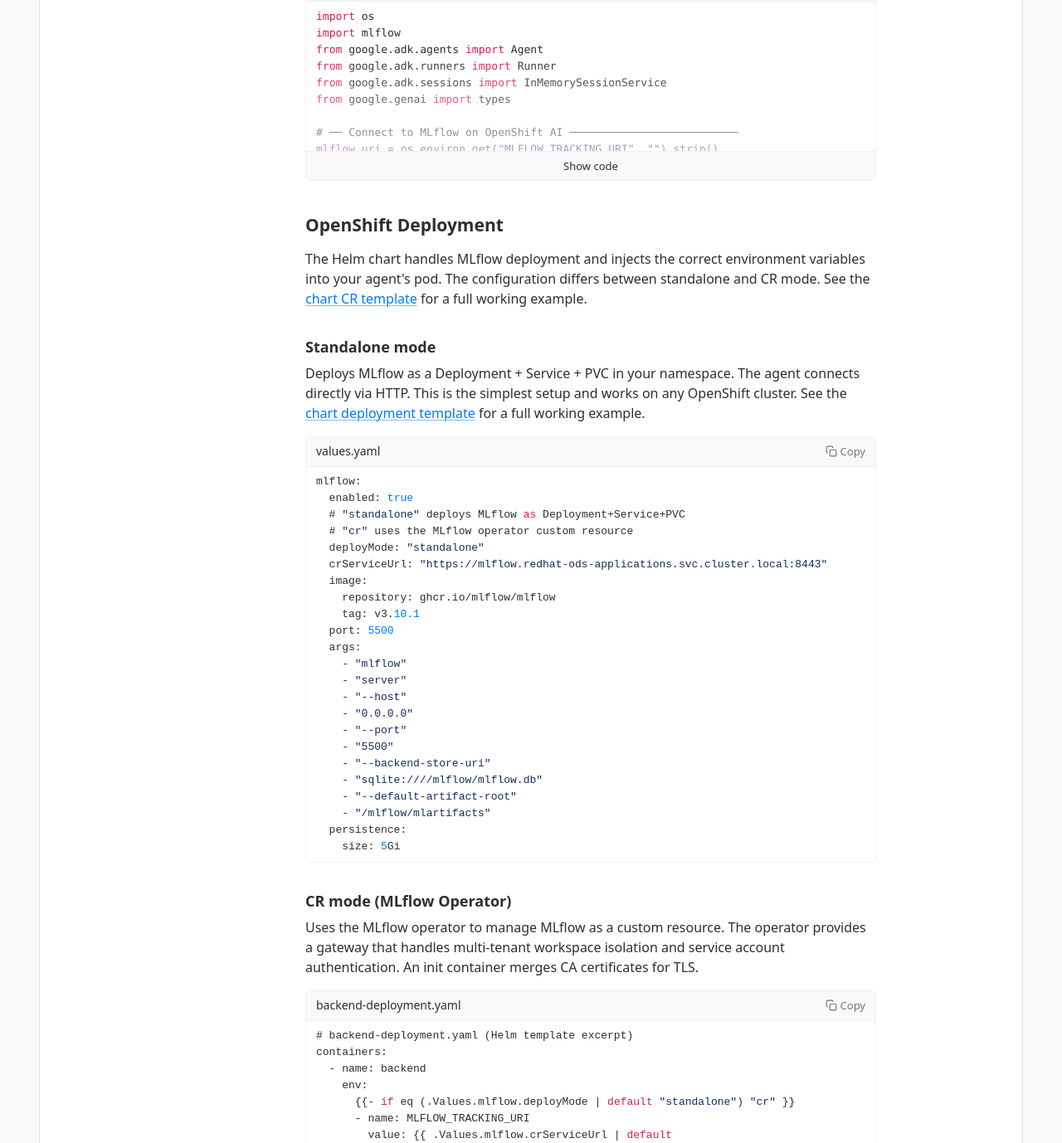
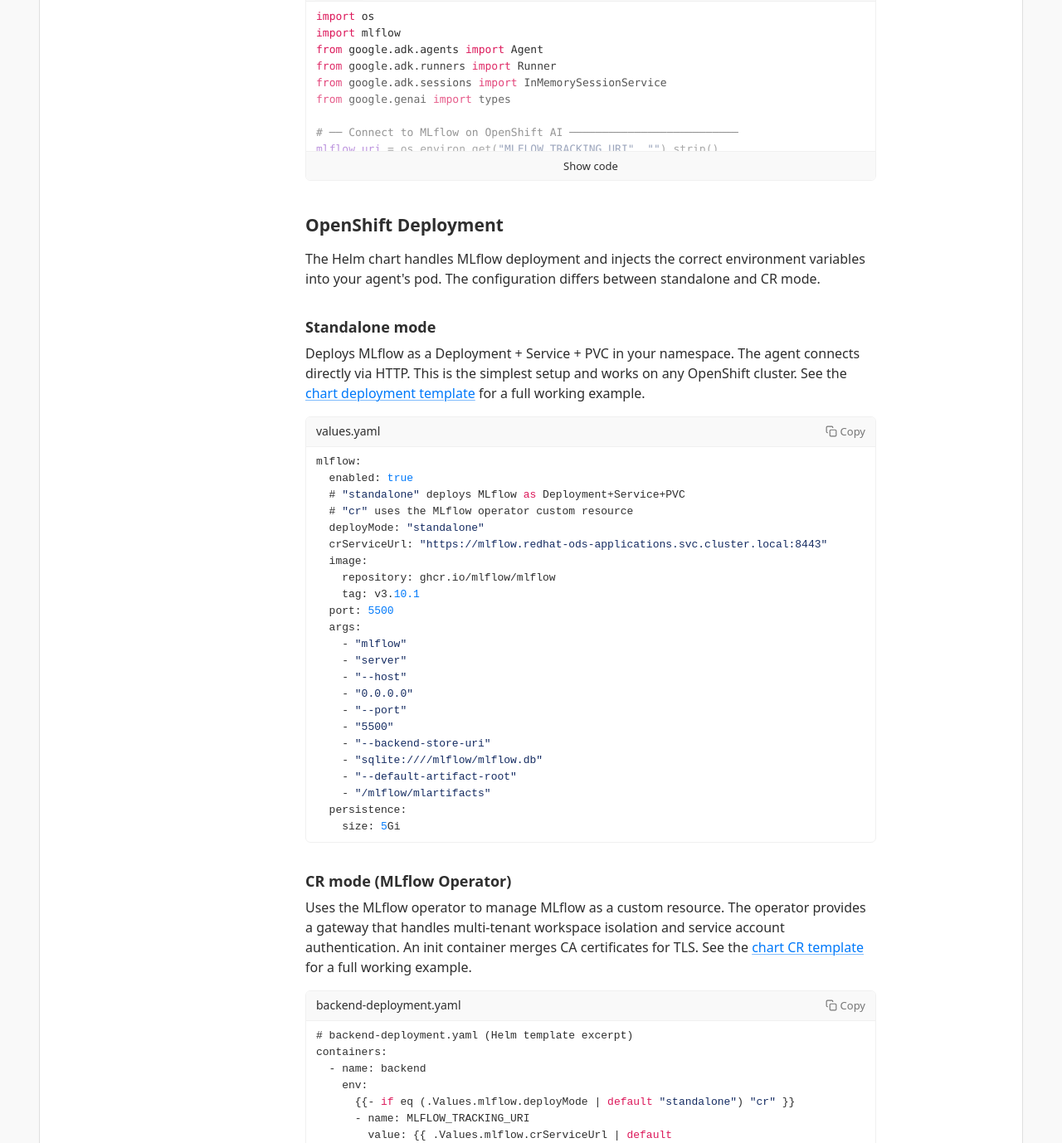
Before and after one commit to eformat/agentops-redhatskills-com, a Next.js app: page /tracing/connect-to-mlflow in a window 1280 px wide. Shown: the part 4889-6267 px from the top of the page at 83% size. Built offline with nearby package versions, Linux system fonts and the light colour scheme.

Commit message:
🦩 initial commit 🦩

```diff
--- a/src/app/(docs)/tracing/connect-to-mlflow/page.mdx
+++ b/src/app/(docs)/tracing/connect-to-mlflow/page.mdx
@@ -176,8 +176,6 @@
 
 The Helm chart handles MLflow deployment and injects the correct environment variables
 into your agent's pod. The configuration differs between standalone and CR mode.
-See the [chart CR template](https://github.com/eformat/bank-voice-agent/blob/main/ai-voice-agent/deploy/chart/templates/mlflow-cr.yaml)
-for a full working example.
 
 ### Standalone mode
 
@@ -193,6 +191,8 @@
 Uses the MLflow operator to manage MLflow as a custom resource. The operator provides
 a gateway that handles multi-tenant workspace isolation and service account
 authentication. An init container merges CA certificates for TLS.
+See the [chart CR template](https://github.com/eformat/bank-voice-agent/blob/main/ai-voice-agent/deploy/chart/templates/mlflow-cr.yaml)
+for a full working example.
 
 <CodeBlock title="backend-deployment.yaml">{deploymentYamlHighlighted}</CodeBlock>
 
```
